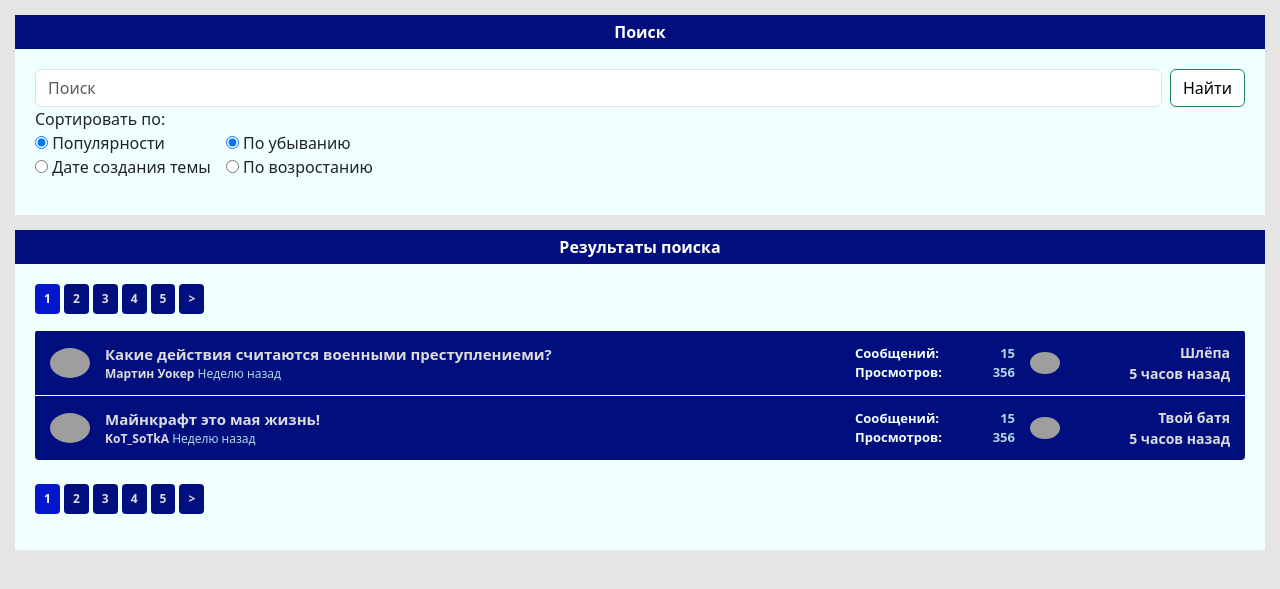
After one commit to DaniilSamoilov/STP_htdocs, a PHP site: page /site/search.html in a window 1280 px wide. The commit adds this page. Shown: the top 589 px of the page. Run offline with PHP 8.4, Linux system fonts and the light colour scheme; grey boxes are pictures that could not be loaded.

Commit message:
Добавил сайт поиска (без header,frontend)

```diff
--- a/site/css/header.css
+++ b/site/css/header.css
@@ -26,6 +26,7 @@
 
 .btn:hover{
     color: white;
+    border-color: white;
     background-color: #0216cc;
 }
 
--- /dev/null
+++ b/site/css/style.css
@@ -0,0 +1,207 @@
+body{
+    background-color: #e5e5e5;
+}
+
+span{
+    color: lightblue;
+}
+
+a{
+    text-decoration: none;
+    color: gainsboro;
+    font-weight: bold;
+}
+
+a:hover{
+    color: azure;
+}
+
+img {
+    border-style: none
+}
+
+.head-container{
+    background-color: #010e7e;
+    color: white;
+    text-align: center;
+    font-weight: bold;
+    margin: 15px;
+    margin-bottom: 0px;
+    padding: 5px;
+}
+
+.forum-top-block{
+    background-color: azure;
+    margin: 15px;
+    margin-top: 0px;
+    padding: 20px;
+}
+
+.search-filter-container ul{
+    margin-left: 0;
+    margin-right: 15px;
+    padding-left: 0;
+}
+
+.search-filter-container li{
+    list-style-type: none;
+}
+
+.forum-section_list {
+    margin-bottom: 24px;
+    background: #010e7e;
+    border-radius: 4px;
+    padding-left: 0px;
+}
+
+.forum-section_item {
+    display: flex;
+    align-items: center;
+    padding: 11px 15px;
+    border-top: 1px solid azure
+}
+
+.forum-section_col-1 {
+    display: flex;
+    align-items: center;
+    justify-content: center;
+    max-width: 40px;
+    max-height: 40px;
+    margin-right: 15px;
+    border-radius: 50%;
+    overflow: hidden
+}
+
+.forum-section_col-1 a {
+    display: flex;
+    align-items: center;
+    justify-content: center;
+    width: 100%;
+    border-radius: 4px
+}
+
+.forum-section_col-1 img {
+    width: 100%;
+    border-radius: 4px
+}
+
+.forum-section_col-2 {
+    width: 100%
+}
+
+.forum-section_p-center {
+    display: flex;
+    justify-content: flex-end;
+    flex: 1
+}
+
+.forum-section_title {
+    font-size: 15px;
+    display: flex;
+    align-items: center;
+    justify-content: space-between
+}
+
+.forum-section_name {
+    font-size: 12px;
+    color: #777779;
+}
+
+.forum-section_mes--mobile {
+    display: none;
+}
+
+.forum-section_col-3 {
+    min-width: 160px;
+    margin: 0 15px
+}
+
+.forum-section_col-3 p {
+    display: flex;
+    align-items: center;
+    justify-content: space-between;
+    font-size: 13px;
+    font-weight: bold;
+    color: azure;
+    margin-bottom: 0px;
+}
+
+.forum-section_col-4 {
+    min-width: 200px;
+    max-width: 200px;
+    display: flex;
+    align-items: center;
+    justify-content: space-between
+}
+
+.forum-section_col-4>a {
+    display: flex;
+    align-items: center;
+    justify-content: center;
+    max-width: 30px;
+    max-height: 30px;
+    margin-right: 15px;
+    border-radius: 50%;
+    overflow: hidden
+}
+
+.forum-section_col-4 img {
+    width: 100%;
+    border-radius: 4px
+}
+
+.forum-section_col-4 div {
+    display: flex;
+    flex-direction: column;
+    align-items: flex-end
+}
+
+.forum-section_col-4 div a {
+    width: auto;
+    font-size: 14px
+}
+
+.forum-section_col-4 div p {
+    font-size: 12px;
+}
+
+.pagination {
+    display: flex;
+    align-items: center;
+    flex-wrap: wrap;
+}
+
+.pagination_item {
+    display: flex;
+    align-items: center;
+    justify-content: center;
+    margin-right: 4px;
+}
+
+.pagination_link {
+    display: flex;
+    align-items: center;
+    justify-content: center;
+    font-size: 12px;
+    padding: 6px 9px;
+    height: 30px;
+    background: #010e7e;
+    border-radius: 4px;
+}
+
+.pagination_link--active{
+    background: #0216cc;
+    color: #fff;
+}
+
+@media (max-width:800px){
+    .forum-section_col-3,.forum-section_col-4 {
+        display:none
+    }
+
+    .forum-section_mes--mobile {
+        display: flex;
+        justify-content: space-between;
+        font-size: 12px
+    }
+}
--- /dev/null
+++ b/site/search.html
@@ -0,0 +1,166 @@
+<!DOCTYPE html>
+<html lang="en">
+<head>
+    <meta charset="UTF-8">
+    <meta http-equiv="X-UA-Compatible" content="IE=edge">
+    <meta name="viewport" content="width=device-width, initial-scale=1.0">
+    <link href="https://cdn.jsdelivr.net/npm/bootstrap@5.3.0-alpha2/dist/css/bootstrap.min.css" rel="stylesheet" integrity="sha384-aFq/bzH65dt+w6FI2ooMVUpc+21e0SRygnTpmBvdBgSdnuTN7QbdgL+OapgHtvPp" crossorigin="anonymous">
+    <link rel="stylesheet" href="css/header.css">
+    <link rel="stylesheet" href="css/style.css">
+    <title>Студенческий форум КФУ «Точка общения»</title>
+</head>
+<body>
+    <main>
+        <div class="head-container">Поиск</div>
+        <div class="forum-top-block">
+            <form class="d-flex" role="search">
+                <input class="form-control me-2" type="search" placeholder="Поиск" aria-label="Search">
+                <button class="btn btn-outline-success" type="submit">Найти</button>
+            </form>
+            Сортировать по:
+            <form class="d-flex search-filter-container">
+                <ul>
+                    <li>
+                        <input name="filter1" type="radio" id="popularity" value="popularity" checked>
+                        <label for="popularity">Популярности</label>
+                    </li>
+                    <li>
+                        <input name="filter1" type="radio" id="creation-date" value="creation-date">
+                        <label for="creation-date">Дате создания темы</label>
+                    </li>
+                </ul>
+                <ul>
+                    <li>
+                        <input name="filter2" type="radio" id="descending" value="descending" checked>
+                        <label for="descending">По убыванию</label>
+                    </li>
+                    <li>
+                        <input name="filter2" type="radio" id="adescending" value="ascending">
+                        <label for="ascending">По возростанию</label>
+                    </li>
+                </ul>
+            </form>
+        </div>
+        <div class="head-container">Результаты поиска</div>
+        <div class="forum-top-block">
+            <ul class="pagination">
+                <li class="pagination_item">
+                    <a class="pagination_link pagination_link--active" href="#">1</a>
+                </li>
+                <li class="pagination_item">
+                    <a class="pagination_link" href="#">2</a>
+                </li>
+                <li class="pagination_item">
+                    <a class="pagination_link" href="#">3</a>
+                </li>
+                <li class="pagination_item">
+                    <a class="pagination_link" href="#">4</a>
+                </li>
+                <li class="pagination_item">
+                    <a class="pagination_link" href="#">5</a>
+                </li>
+                <li class="pagination_item">
+                    <a class="pagination_link" href="#">></a>
+                </li>
+            </ul>
+            <ul class="forum-section_list">
+                <ul class="forum-section_item">
+                    <div class="forum-section_col-1">
+                        <a href="#">
+                            <img src="https://static.wikia.nocookie.net/767ea9e7-70d5-4774-9a13-f7874f52d1a0" alt="Ава">
+                        </a>
+                    </div>
+                    <div class="forum-section_col-2">
+                        <div class="forum-section_title">
+                            <a href="#" title="Название темы">Какие действия считаются военными преступлениеми?</a>
+                        </div>
+                        <div class="forum-section_name">
+                            <a href="#" title="Автор темы">Мартин Уокер</a>
+                            <span title="Дата создания темы">Неделю назад</span>
+                        </div>
+                        <div class="forum-section_mes--mobile">
+                            <span>Сообщений: 15</span>
+                            <span>5 часов назад</span>
+                        </div>
+                    </div>
+                    <div class="forum-section_col-3">
+                        <p>Сообщений:
+                            <span>15</span>
+                        </p>
+                        <p>Просмотров:
+                            <span>356</span>
+                        </p>
+                    </div>
+                    <div class="forum-section_col-4">
+                        <a href="#">
+                            <img src="https://kartinkin.net/pics/uploads/posts/2022-09/1662966663_5-kartinkin-net-p-kotik-shlepa-koti-5.jpg" alt="писюганчик">
+                        </a>
+                        <div class="text-clip">
+                            <a style="max-width: 100%" href="#">Шлёпа</a>
+                            <a href="#" title="Перейти к последнему сообщению">5 часов назад</a>
+                        </div>
+                    </div>
+                </ul>
+                <ul class="forum-section_item">
+                    <div class="forum-section_col-1">
+                        <a href="#">
+                            <img src="https://static.wikia.nocookie.net/767ea9e7-70d5-4774-9a13-f7874f52d1a0" alt="Ава">
+                        </a>
+                    </div>
+                    <div class="forum-section_col-2">
+                        <div class="forum-section_title">
+                            <a href="#" title="Название темы">Майнкрафт это мая жизнь!</a>
+                        </div>
+                        <div class="forum-section_name">
+                            <a href="#" title="Автор темы">KoT_SoTkA</a>
+                            <span title="Дата создания темы">Неделю назад</span>
+                        </div>
+                        <div class="forum-section_mes--mobile">
+                            <span>Сообщений: 15</span>
+                            <span>5 часов назад</span>
+                        </div>
+                    </div>
+                    <div class="forum-section_col-3">
+                        <p>Сообщений:
+                            <span>15</span>
+                        </p>
+                        <p>Просмотров:
+                            <span>356</span>
+                        </p>
+                    </div>
+                    <div class="forum-section_col-4">
+                        <a href="#">
+                            <img src="https://kartinkin.net/pics/uploads/posts/2022-09/1662966663_5-kartinkin-net-p-kotik-shlepa-koti-5.jpg" alt="писюганчик">
+                        </a>
+                        <div class="text-clip">
+                            <a style="max-width: 100%" href="#">Твой батя</a>
+                            <a href="#" title="Перейти к последнему сообщению">5 часов назад</a>
+                        </div>
+                    </div>
+                </ul>
+            </ul>
+            <ul class="pagination">
+                <li class="pagination_item">
+                    <a class="pagination_link pagination_link--active" href="#">1</a>
+                </li>
+                <li class="pagination_item">
+                    <a class="pagination_link" href="#">2</a>
+                </li>
+                <li class="pagination_item">
+                    <a class="pagination_link" href="#">3</a>
+                </li>
+                <li class="pagination_item">
+                    <a class="pagination_link" href="#">4</a>
+                </li>
+                <li class="pagination_item">
+                    <a class="pagination_link" href="#">5</a>
+                </li>
+                <li class="pagination_item">
+                    <a class="pagination_link" href="#">></a>
+                </li>
+            </ul>
+        </div>
+    </main>
+    <script src="https://cdn.jsdelivr.net/npm/bootstrap@5.3.0-alpha2/dist/js/bootstrap.bundle.min.js" integrity="sha384-qKXV1j0HvMUeCBQ+QVp7JcfGl760yU08IQ+GpUo5hlbpg51QRiuqHAJz8+BrxE/N" crossorigin="anonymous"></script>
+</body>
+</html>
```
